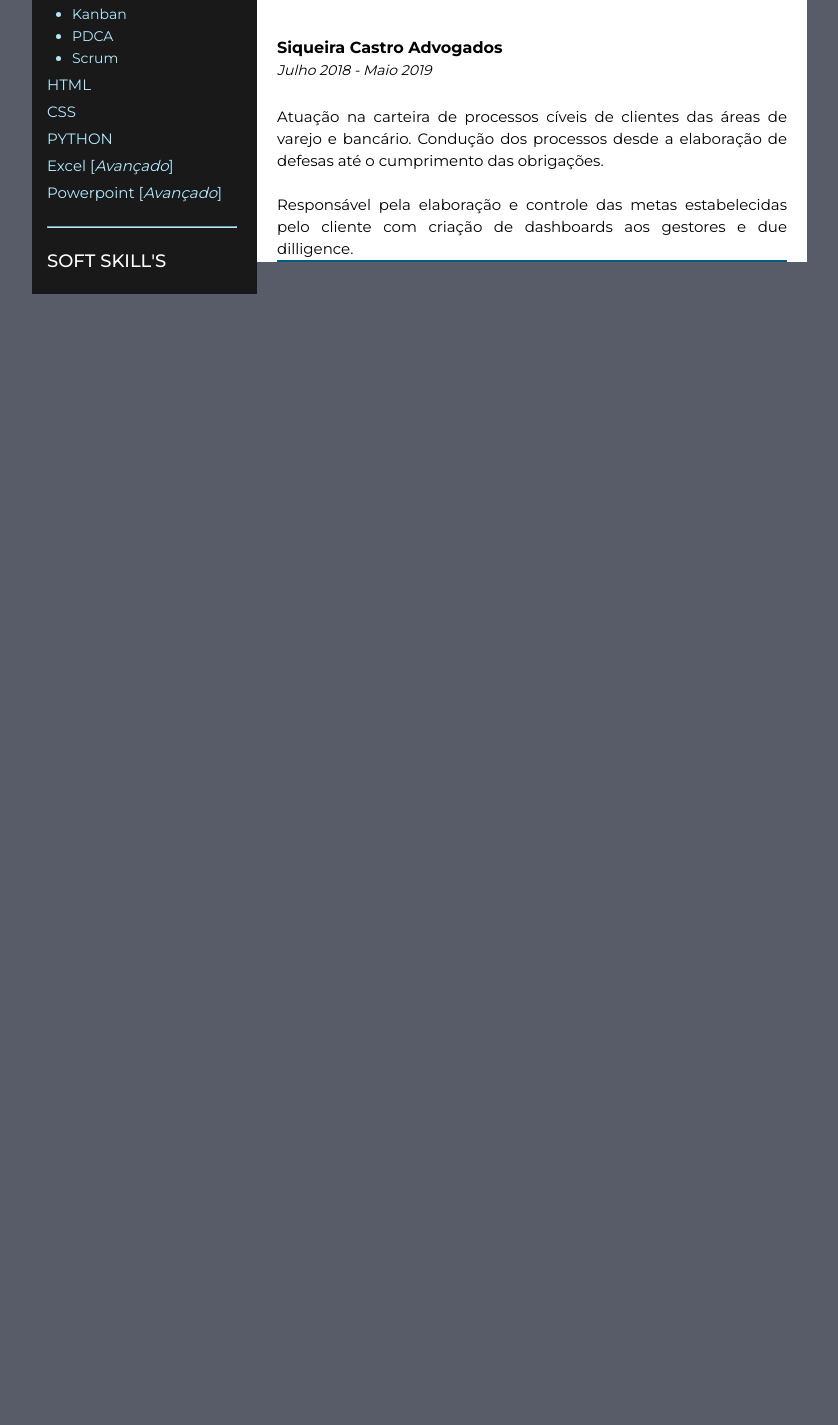
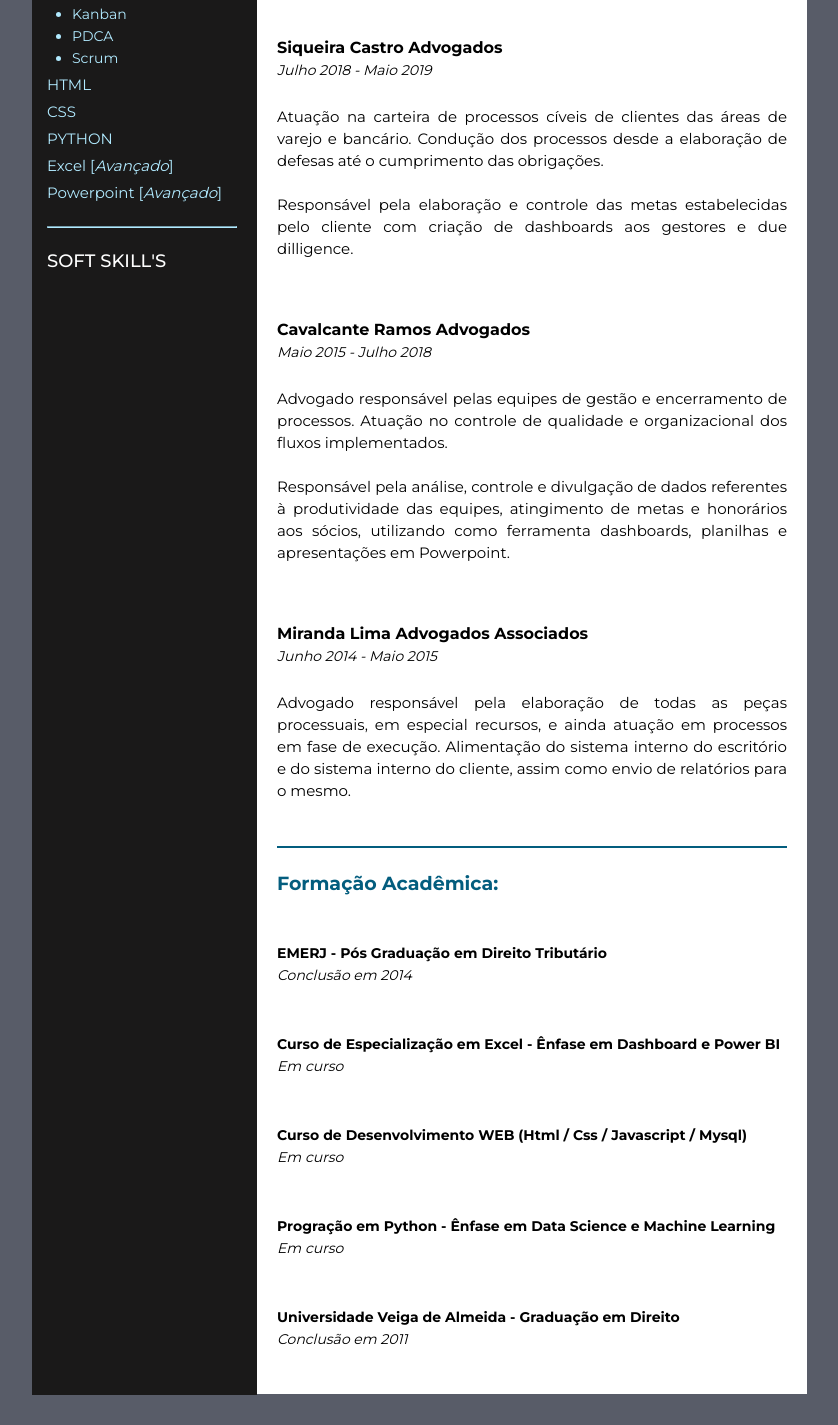
Before and after one commit to ppcnogueira/Projetos_FrontEnd, a plain HTML site: page Curriculo/index.html in a window 1280 px wide. Shown: the part 747-2172 px from the top of the page, without its empty margins (368-1206 px from the left). Before the commit the page ends 1071 px from the top, so only its background shows below. Drawn offline with Linux system fonts and the light colour scheme.

Commit message:
Atualização 04/01 V2

```diff
--- a/Curriculo/estilo.css
+++ b/Curriculo/estilo.css
@@ -17,6 +17,7 @@
 .resumo {
     background: rgb(26, 25, 25);
     width: 225px;
+    height: 2062px;
     margin-left: 400px;
     margin-top: 80px;
     margin-bottom: 30px;
@@ -95,3 +96,9 @@
     margin-top: -25px;
     font-size: 14px;
 }
+
+
+.historico .ensino {
+    font-weight: 600;
+    font-size: 14px;
+}
--- a/Curriculo/index.html
+++ b/Curriculo/index.html
@@ -53,6 +53,7 @@
         <br>
         <hr class="linha2">
         <h1 class="centro_titulo1">Experiência Profissional:</h1>
+            <div class="historico">
                 <p class="lugar">Agnelli & Gomes Advogados Associados</p>
                 <p class="data"><em>Agosto 2019 - Atual</em></p>
                 <p>Supervisão das equipes das carteiras Cível, Recuperação de Crédito e Trabalhista para atingimento das metas estabelecidas pelo cliente. Atuação no controle de qualidade e organizacional dos fluxos implementados.<br><br>
@@ -62,8 +63,39 @@
                 <p class="data"><em>Julho 2018 - Maio 2019</em></p>
                 <p>Atuação na carteira de processos cíveis de clientes das áreas de varejo e bancário. Condução dos processos desde a elaboração de defesas até o cumprimento das obrigações.<br><br>
                 Responsável pela elaboração e controle das metas estabelecidas pelo cliente com criação de dashboards aos gestores e due dilligence. </p>
+                <br><br>
+                <p class="lugar">Cavalcante Ramos Advogados</p>
+                <p class="data"><em>Maio 2015 - Julho 2018</em></p>
+                <p>Advogado responsável pelas equipes de gestão e encerramento de processos. Atuação no controle de qualidade e organizacional dos fluxos implementados.<br><br>
+                Responsável pela análise, controle e divulgação de dados referentes à produtividade das equipes, atingimento de metas e honorários aos sócios, utilizando como ferramenta dashboards, planilhas e apresentações em Powerpoint. </p>
+                <br><br>
+                <p class="lugar">Miranda Lima Advogados Associados  </p>
+                <p class="data"><em>Junho 2014 - Maio 2015</em></p>
+                <p>Advogado responsável pela elaboração de todas as peças processuais, em especial recursos, e ainda atuação em processos em fase de execução. Alimentação do sistema interno do escritório e do sistema interno do cliente, assim como envio de relatórios para o mesmo.</p>
+                <br><br>
+            </div><!--historico-->
         <hr class="linha2">
+                <h1 class="centro_titulo1">Formação Acadêmica:</h1><br>
+                <div class="historico">
+                    <p class="ensino">EMERJ - Pós Graduação em Direito Tributário</p>
+                    <p class="data"><em>Conclusão em 2014</em></p>
+                    <br>
+                    <p class="ensino">Curso de Especialização em Excel - Ênfase em Dashboard e Power BI</p>
+                    <p class="data"><em>Em curso</em></p>
+                    <br>
+                    <p class="ensino">Curso de Desenvolvimento WEB (Html / Css / Javascript / Mysql)</p>
+                    <p class="data"><em>Em curso</em></p>
+                    <br>
+                    <p class="ensino">Progração em Python - Ênfase em Data Science e Machine Learning</p>
+                    <p class="data"><em>Em curso</em></p>
+                    <br>
+                    <p class="ensino">Universidade Veiga de Almeida - Graduação em Direito</p>
+                    <p class="data"><em>Conclusão em 2011</em></p>
+                    <br><br>
+                </div><!--historico-->
+    </div><!--linha_tempo-->
     </div><!--centro-->
+
 </body>
 
 </html>
```
Lines whose indentation alone changed are shown as unchanged.
